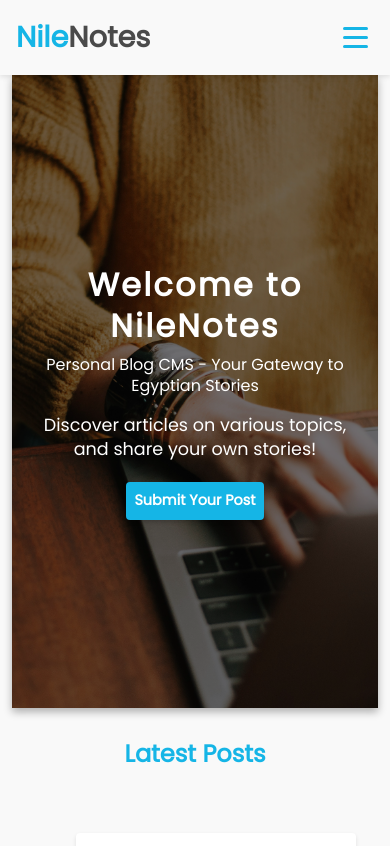
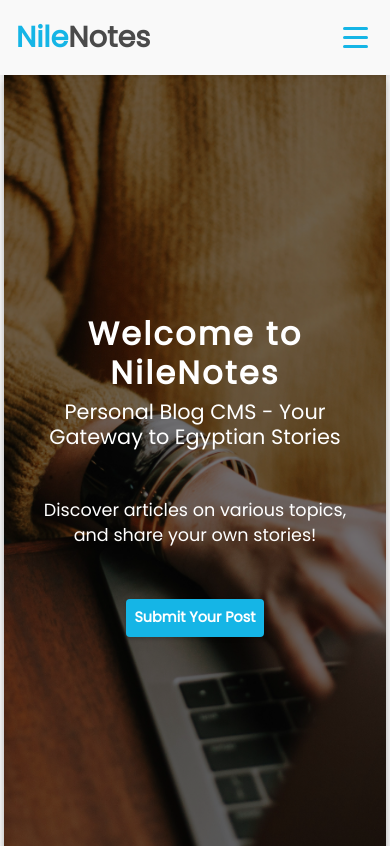
Before and after one commit to WebDev-Plan-1/Level2-Project, a PHP site: page / in a window 390 px wide. Shown: the top 846 px of the page. Run offline with PHP 8.4, Linux system fonts and the light colour scheme.

Commit message:
Fixes for Hero section responsivity

```diff
--- a/index.html
+++ b/index.html
@@ -70,12 +70,12 @@
     <main class="main-content container">
         <!-- Hero section with welcoming message and call-to-action -->
         <section class="hero-section hero">
-            <h1 class="hero__title">
+            <h1 class="hero-title">
                 Welcome to NileNotes <br>
-                <span class="hero__title_span">Personal Blog CMS - Your Gateway to Egyptian Stories</span>
+                <span class="hero-title-span">Personal Blog CMS - Your Gateway to Egyptian Stories</span>
             </h1>
-            <p class="hero__subtitle">Discover articles on various topics, and share your own stories!</p>
-            <a href="submit.html" class="hero__button hero-cta">Submit Your Post</a>
+            <p class="hero-subtitle">Discover articles on various topics, and share your own stories!</p>
+            <a href="submit.html" class="hero-button hero-cta">Submit Your Post</a>
         </section>
 
         <!-- Latest blog posts grid -->
--- a/scss/base/_hero.scss
+++ b/scss/base/_hero.scss
@@ -8,11 +8,12 @@
   // center the hero content
   @include m.flex-center;
   flex-direction: column;
-  height: 85vh;
+  gap: v.$spacing-lg;
+  height: 95vh;
   background-color: v.$primary-color;
   color: #fff;
   text-align: center;
-  padding: v.$spacing-lg;
+  padding: 0 v.$spacing-xl;
   box-shadow: 0 4px 8px v.$box-shadow-dark;
   background: v.$primary-color url("../../assets/images/hero-bg.jpeg") no-repeat center center;
   background-size: cover;
@@ -30,36 +31,24 @@
   }
 
   // Responsive adjustments
+  @media (max-width: v.$breakpoint-tablet) {
+    // height: 80vh;
+    padding: 0 v.$spacing-lg;
+  }
   @media (max-width: v.$breakpoint-mobile) {
-    height: 75vh;
+    // height: 75vh;
+    padding: 0 v.$spacing-md;
+  }
+  @media (max-width: v.$breakpoint-watch) {
+    height: 100%;
     padding: v.$spacing-md;
-    padding-top: v.$spacing-lg;
-    padding-bottom: v.$spacing-lg;
   }
-  @media (min-width: v.$breakpoint-mobile) and (max-width: v.$breakpoint-tablet) {
-    height: 80vh;
-    padding: v.$spacing-lg;
-    padding-top: v.$spacing-xl;
-    padding-bottom: v.$spacing-xl;
-  }
-  @media (min-width: v.$breakpoint-tablet) and (max-width: v.$breakpoint-desktop) {
-    height: 90vh;
-    padding: v.$spacing-xl;
-    padding-top: v.$spacing-xxl;
-    padding-bottom: v.$spacing-xxl;
-  }
-  @media (min-width: v.$breakpoint-desktop) {
-    height: 100vh;
-    padding: v.$spacing-xxl;
-    padding-top: v.$spacing-xxl;
-    padding-bottom: v.$spacing-xxl;
-  }
+
   // Title and subtitle styles
-  &__title {
-    font-size: 2.5rem;
+  .hero-title {
+    font-size: 3rem;
     // @include m.responsive-font(2rem, 3rem);
     font-weight: bold;
-    margin-bottom: v.$spacing-md;
     letter-spacing: 0.07em;
     line-height: 1.2;
     z-index: 1; // Above the overlay
@@ -67,57 +56,42 @@
     // Responsive adjustments
     @media (max-width: v.$breakpoint-mobile) {
       font-size: 2rem;
-      line-height: 1.3;
-      margin-bottom: v.$spacing-sm;
+      line-height: 1.2;
     }
-    @media (min-width: v.$breakpoint-mobile) and (max-width: v.$breakpoint-tablet) {
-      font-size: 2.2rem;
-      line-height: 1.25;
-      margin-bottom: v.$spacing-md;
+    @media (max-width: v.$breakpoint-watch) {
+      font-size: 1.2rem;
     }
-    @media (min-width: v.$breakpoint-tablet) and (max-width: v.$breakpoint-desktop) {
-      font-size: 2.5rem;
-      line-height: 1.2;
-      margin-bottom: v.$spacing-lg;
-    }
-    @media (min-width: v.$breakpoint-desktop) {
-      font-size: 3rem;
-      line-height: 1.1;
-    }
+
     // Span for additional styling
-    &_span {
-      font-size: 1.2rem;
+    .hero-title-span {
+      font-size: 2rem;
       font-weight: normal;
       letter-spacing: normal;
       // @include m.box-shadow(0, 2px, 4px, v.$primary-color);
       // padding: v.$spacing-sm v.$spacing-md;
       display: inline-block;
-      margin-top: v.$spacing-sm;
+      margin-top: v.$spacing-md;
 
-      @media (max-width: v.$breakpoint-mobile) {
-        font-size: 1rem;
-        margin-top: v.$spacing-xs;
+      // Responsive adjustments
+      @media (max-width: v.$breakpoint-desktop) {
+        font-size: 1.8rem;
         padding: v.$spacing-xs v.$spacing-sm;
       }
-      @media (min-width: v.$breakpoint-mobile) and (max-width: v.$breakpoint-tablet) {
-        font-size: 1.1rem;
+      @media (max-width: v.$breakpoint-tablet) {
+        font-size: 1.5rem;
         margin-top: v.$spacing-sm;
-        padding: v.$spacing-xs v.$spacing-sm;
       }
-      @media (min-width: v.$breakpoint-tablet) and (max-width: v.$breakpoint-desktop) {
-        font-size: 1.2rem;
-        margin-top: v.$spacing-md;
-        padding: v.$spacing-xs v.$spacing-sm;
+      @media (max-width: v.$breakpoint-mobile) {
+        font-size: 1.3rem;
+        margin-top: v.$spacing-xs;
       }
-      @media (min-width: v.$breakpoint-desktop) {
-        font-size: 1.3rem;
-        margin-top: v.$spacing-lg;
-        padding: v.$spacing-sm v.$spacing-md;
+      @media (max-width: v.$breakpoint-watch) {
+        font-size: 0.8rem;
       }
     }
   }
 
-  &__subtitle {
+  .hero-subtitle {
     font-size: 1.3rem;
     margin-bottom: v.$spacing-lg;
     z-index: 1; // Above the overlay
@@ -146,12 +120,20 @@
       padding: v.$spacing-lg v.$spacing-xl;
       line-height: 1.1;
     }
+    @media (max-width: v.$breakpoint-watch) {
+      font-size: 0.7rem;
+    }
   }
 
-  &__button {
+  .hero-button {
     // Use button-primary mixin to apply button styles
     @include com.button-primary;
     padding: v.$spacing-md v.$spacing-lg;
     z-index: 1; // Above the overlay
+
+    @media (max-width: v.$breakpoint-watch) {
+      font-size: 0.7rem;
+      padding: v.$spacing-xs v.$spacing-sm;
+    }
   }
 }
--- a/scss/base/_layout.scss
+++ b/scss/base/_layout.scss
@@ -1,5 +1,5 @@
-@use '../abstracts/variables' as v;
-@use '../abstracts/mixins' as m;
+@use "../abstracts/variables" as v;
+@use "../abstracts/mixins" as m;
 
 body {
   font-family: v.$font-main;
@@ -10,6 +10,12 @@ body {
   padding: 0;
 }
 
+@media (max-width: v.$breakpoint-mobile) {
+  .main-content.container {
+    padding: 0 v.$spacing-xs;
+  }
+}
+
 a {
   color: v.$primary-color;
   @include m.transition(0.3s);
```
Also changed, not shown: css/main.css, 1 other file.
